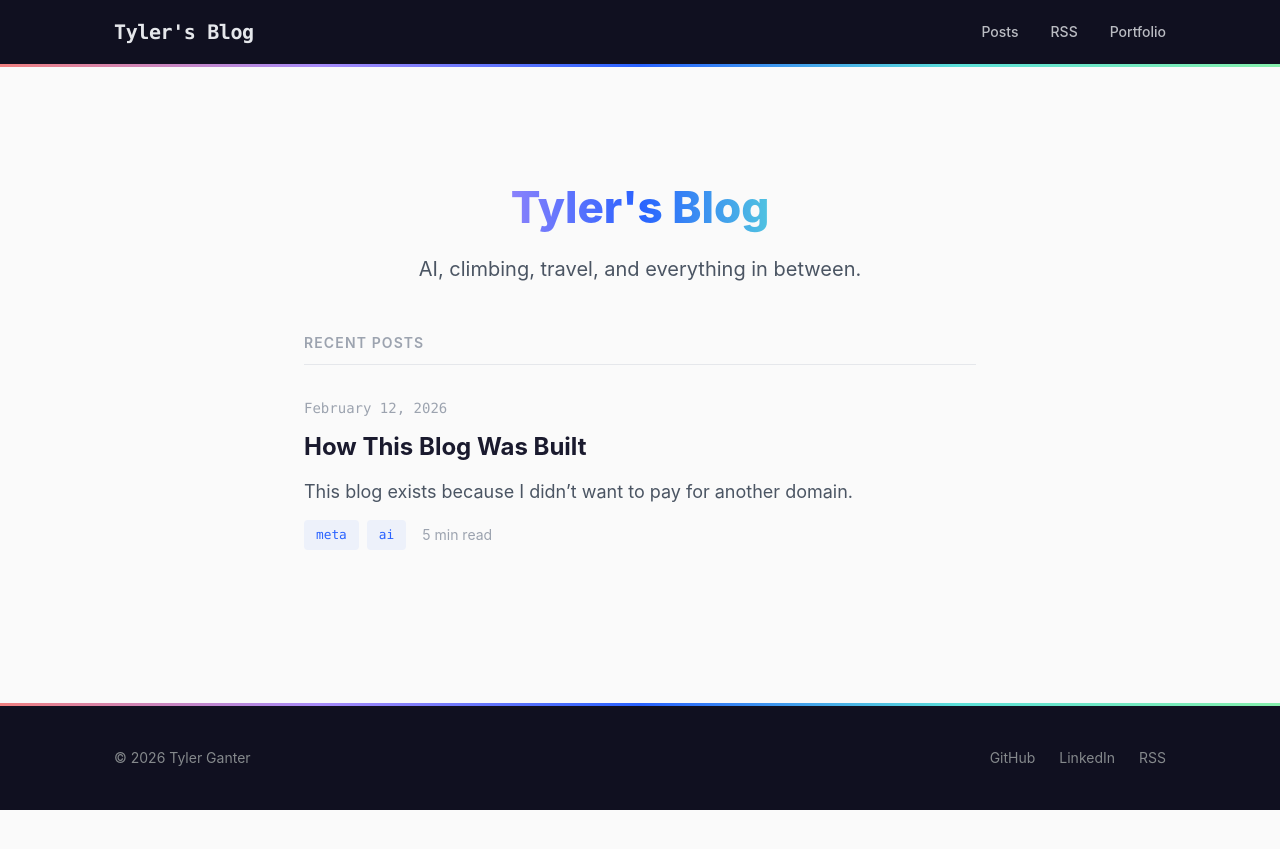
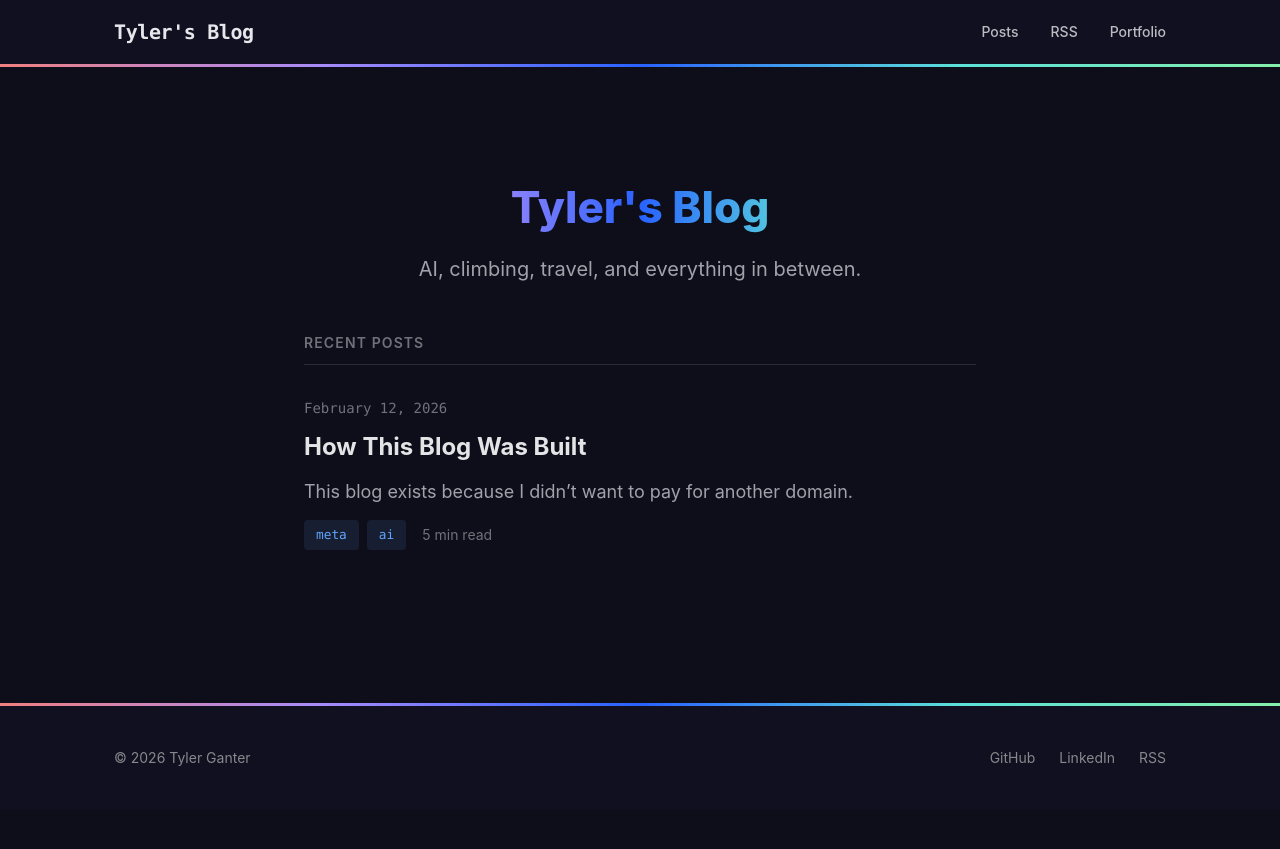
Before and after one commit to tylerganter/blog, a Jekyll site: the page built from index.md, in a window 1280 px wide. Shown: the top 849 px of the page. Built offline with Jekyll 4.4.1, drawn with Linux system fonts in a browser that asks for light colours.

Commit message:
Fix post layout and switch to dark theme
Add front matter defaults in _config.yml so posts and pages
get their layouts applied (was rendering as raw HTML without
any wrapper). Switch entire color scheme to dark mode, enhance
post typography with gradient heading accents, styled lists,
lede paragraph, and richer visual hierarchy.

Co-Authored-By: Claude Opus 4.6 <noreply@anthropic.com>

```diff
--- a/_config.yml
+++ b/_config.yml
@@ -8,6 +8,19 @@ theme: minima
 plugins:
   - jekyll-feed
   - jekyll-seo-tag
+
+# Default layouts
+defaults:
+  - scope:
+      path: ""
+      type: "posts"
+    values:
+      layout: "post"
+  - scope:
+      path: ""
+      type: "pages"
+    values:
+      layout: "page"
 
 # Build settings
 markdown: kramdown
--- a/_sass/blog/_base.scss
+++ b/_sass/blog/_base.scss
@@ -75,7 +75,7 @@ blockquote {
   margin: $sp-8 0;
   padding: $sp-4 $sp-6;
   border-left: 3px solid $accent-purple;
-  background-color: rgba($accent-purple, 0.04);
+  background-color: rgba($accent-purple, 0.06);
   border-radius: 0 $radius-md $radius-md 0;
   color: $text-secondary;
   font-style: italic;
@@ -83,6 +83,16 @@ blockquote {
   p:last-child {
     margin-bottom: 0;
   }
+}
+
+// Strong / emphasis
+strong, b {
+  font-weight: 700;
+  color: $text-primary;
+}
+
+em, i {
+  color: $text-secondary;
 }
 
 // Lists
@@ -110,12 +120,12 @@ table {
   }
 
   th {
-    background-color: $border-light;
+    background-color: $bg-elevated;
     font-weight: 600;
   }
 
   tr:nth-child(even) {
-    background-color: rgba(0, 0, 0, 0.02);
+    background-color: rgba(255, 255, 255, 0.02);
   }
 }
 
@@ -124,9 +134,9 @@ code {
   font-family: $font-mono;
   font-size: 0.85em;
   padding: 0.2em 0.4em;
-  background-color: rgba($accent-purple, 0.08);
+  background-color: rgba($accent-purple, 0.15);
   border-radius: $radius-sm;
-  color: $text-primary;
+  color: $accent-purple;
 }
 
 // Code blocks
@@ -151,6 +161,6 @@ pre {
 
 // Text selection
 ::selection {
-  background: rgba($color-link, 0.15);
-  color: $text-primary;
+  background: rgba($color-link, 0.3);
+  color: #ffffff;
 }
--- a/_sass/blog/_layout.scss
+++ b/_sass/blog/_layout.scss
@@ -282,16 +282,30 @@
 }
 
 .post-header {
-  margin-bottom: $sp-10;
-  padding-bottom: $sp-8;
+  margin-bottom: $sp-12;
+  padding-bottom: $sp-10;
   border-bottom: 1px solid $border-color;
+  position: relative;
+
+  &::after {
+    content: "";
+    position: absolute;
+    bottom: -2px;
+    left: 0;
+    width: 80px;
+    height: 3px;
+    background: $gradient-harmonic;
+    border-radius: 2px;
+  }
 }
 
 .post-header .post-title {
   font-size: $text-3xl;
   font-weight: 800;
-  margin: 0 0 $sp-4 0;
+  margin: 0 0 $sp-6 0;
   line-height: $leading-tight;
+  color: #ffffff;
+  letter-spacing: -0.02em;
 }
 
 .post-meta {
@@ -338,29 +352,209 @@
 
 // Post body typography
 .post-content {
+  font-size: $text-base;
+  line-height: $leading-normal;
+  color: $text-secondary;
+
+  // ---- Lede paragraph (first paragraph before any heading) ----
+  > p:first-child {
+    font-size: $text-lg;
+    line-height: 1.6;
+    color: $text-primary;
+    margin-bottom: $sp-8;
+  }
+
+  > p {
+    margin-bottom: $sp-6;
+  }
+
+  // ---- Headings ----
   h2 {
-    margin-top: $sp-12;
-    padding-top: $sp-6;
-    border-top: 1px solid $border-light;
+    font-size: $text-2xl;
+    font-weight: 800;
+    margin-top: $sp-16;
+    margin-bottom: $sp-6;
+    padding-top: $sp-8;
+    color: $text-primary;
+    position: relative;
+
+    &::before {
+      content: "";
+      display: block;
+      width: 40px;
+      height: 3px;
+      background: $gradient-harmonic;
+      margin-bottom: $sp-6;
+      border-radius: 2px;
+    }
   }
 
   h3 {
+    font-size: $text-xl;
+    font-weight: 700;
     margin-top: $sp-10;
+    margin-bottom: $sp-4;
+    color: $text-primary;
+    padding-left: $sp-4;
+    border-left: 3px solid $accent-cyan;
   }
 
+  h4 {
+    font-size: $text-lg;
+    font-weight: 600;
+    margin-top: $sp-8;
+    margin-bottom: $sp-3;
+    color: $text-primary;
+    text-transform: uppercase;
+    letter-spacing: 0.03em;
+    font-size: $text-sm;
+  }
+
+  // ---- Links ----
   a {
+    color: $color-link;
     text-decoration: underline;
     text-decoration-color: rgba($color-link, 0.3);
-    text-underline-offset: 2px;
+    text-underline-offset: 3px;
+    transition: text-decoration-color $transition, color $transition;
 
     &:hover {
-      text-decoration-color: $color-link;
+      color: $color-link-hover;
+      text-decoration-color: $color-link-hover;
     }
   }
 
+  // ---- Lists ----
+  ul {
+    margin-bottom: $sp-8;
+    padding-left: 0;
+    list-style: none;
+
+    > li {
+      position: relative;
+      padding-left: $sp-6;
+      margin-bottom: $sp-4;
+      line-height: $leading-normal;
+
+      &::before {
+        content: "";
+        position: absolute;
+        left: 0;
+        top: 0.7em;
+        width: 6px;
+        height: 6px;
+        border-radius: 50%;
+        background: $accent-purple;
+      }
+    }
+
+    // Nested lists
+    ul {
+      margin-top: $sp-3;
+      margin-bottom: $sp-2;
+
+      > li::before {
+        background: transparent;
+        border: 1.5px solid $accent-purple;
+      }
+    }
+  }
+
+  ol {
+    margin-bottom: $sp-8;
+    padding-left: 0;
+    list-style: none;
+    counter-reset: ol-counter;
+
+    > li {
+      position: relative;
+      padding-left: $sp-10;
+      margin-bottom: $sp-6;
+      line-height: $leading-normal;
+      counter-increment: ol-counter;
+
+      &::before {
+        content: counter(ol-counter);
+        position: absolute;
+        left: 0;
+        top: 0;
+        font-family: $font-mono;
+        font-size: $text-sm;
+        font-weight: 700;
+        color: $accent-cyan;
+        background: rgba($accent-cyan, 0.1);
+        width: 1.75rem;
+        height: 1.75rem;
+        border-radius: 50%;
+        display: flex;
+        align-items: center;
+        justify-content: center;
+      }
+    }
+  }
+
+  // Bold lead-ins in list items
+  li > strong:first-child {
+    color: $text-primary;
+    font-weight: 700;
+  }
+
+  // ---- Strong text ----
+  strong {
+    color: $text-primary;
+    font-weight: 700;
+  }
+
+  // ---- Emphasis ----
+  em {
+    color: $text-primary;
+    font-style: italic;
+  }
+
+  // ---- Images ----
   img {
-    margin: $sp-8 auto;
-    box-shadow: $shadow-md;
+    margin: $sp-10 auto;
+    border-radius: $radius-md;
+    box-shadow: 0 4px 20px rgba(0, 0, 0, 0.4);
+    border: 1px solid $border-color;
+  }
+
+  // ---- Blockquotes ----
+  blockquote {
+    margin: $sp-10 0;
+    padding: $sp-6 $sp-8;
+    border-left: 3px solid $accent-purple;
+    background: rgba($accent-purple, 0.06);
+    border-radius: 0 $radius-md $radius-md 0;
+
+    p {
+      color: $text-secondary;
+      font-style: italic;
+
+      &:last-child {
+        margin-bottom: 0;
+      }
+    }
+  }
+
+  // ---- Code blocks ----
+  pre {
+    margin: $sp-10 0;
+    border: 1px solid $border-color;
+  }
+
+  // ---- Horizontal rules ----
+  hr {
+    border: none;
+    height: 3px;
+    background: $gradient-harmonic;
+    margin: $sp-12 0;
+    border-radius: 2px;
+    opacity: 0.5;
+  }
+
+  > *:first-child {
+    margin-top: 0;
   }
 
   .footnotes {
@@ -368,25 +562,31 @@
     padding-top: $sp-8;
     border-top: 1px solid $border-color;
     font-size: $text-sm;
-    color: $text-secondary;
+    color: $text-muted;
   }
 }
 
 // Post footer
 .post-footer {
-  margin-top: $sp-12;
+  margin-top: $sp-16;
   padding-top: $sp-8;
   border-top: 1px solid $border-color;
 }
 
 .back-link {
+  display: inline-flex;
+  align-items: center;
+  gap: $sp-2;
   font-size: $text-sm;
   font-weight: 500;
   color: $text-muted;
-  transition: color $transition;
+  padding: $sp-3 $sp-4;
+  border-radius: $radius-md;
+  transition: all $transition;
 
   &:hover {
     color: $color-link;
+    background: $color-link-light;
   }
 }
 
--- a/_sass/blog/_variables.scss
+++ b/_sass/blog/_variables.scss
@@ -4,26 +4,27 @@
 // =============================================================================
 
 // Backgrounds
-$bg-page: #fafafa;
-$bg-surface: #ffffff;
+$bg-page: #0e0e1a;
+$bg-surface: #161625;
 $bg-dark: #101020;
 $bg-code: #1a1b2e;
+$bg-elevated: #1e1e30;
 
 // Text
-$text-primary: #1a1a2e;
-$text-secondary: #4b5563;
-$text-muted: #9ca3af;
+$text-primary: #e4e4e7;
+$text-secondary: #a1a1aa;
+$text-muted: #71717a;
 $text-inverse: #e5e7eb;
 $text-inverse-muted: #85898c;
 
 // Links / Primary
-$color-link: #2962ff;
-$color-link-hover: #1e4bd8;
-$color-link-light: rgba(41, 98, 255, 0.06);
+$color-link: #60a5fa;
+$color-link-hover: #93c5fd;
+$color-link-light: rgba(96, 165, 250, 0.1);
 
 // Borders
-$border-color: #e5e7eb;
-$border-light: #f0f0f0;
+$border-color: #2a2a3d;
+$border-light: #1f1f30;
 
 // Harmonic pitch accent colors
 $accent-coral: #f08080;
```
Also changed, not shown: _posts/2026-02-12-how-this-blog-was-built.md (+1 -1 lines), 1 other file.
